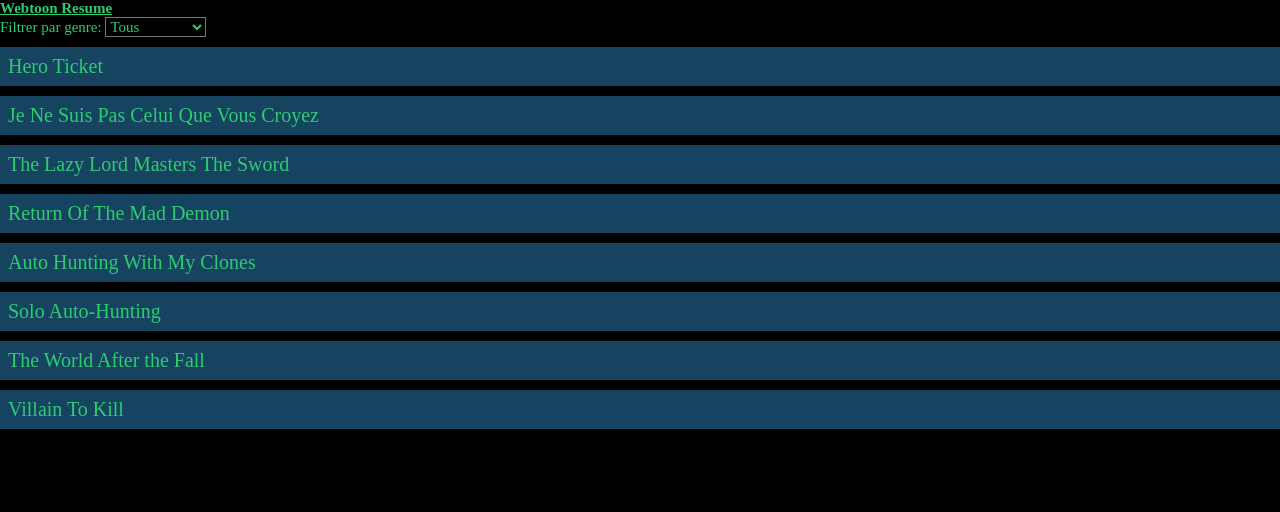
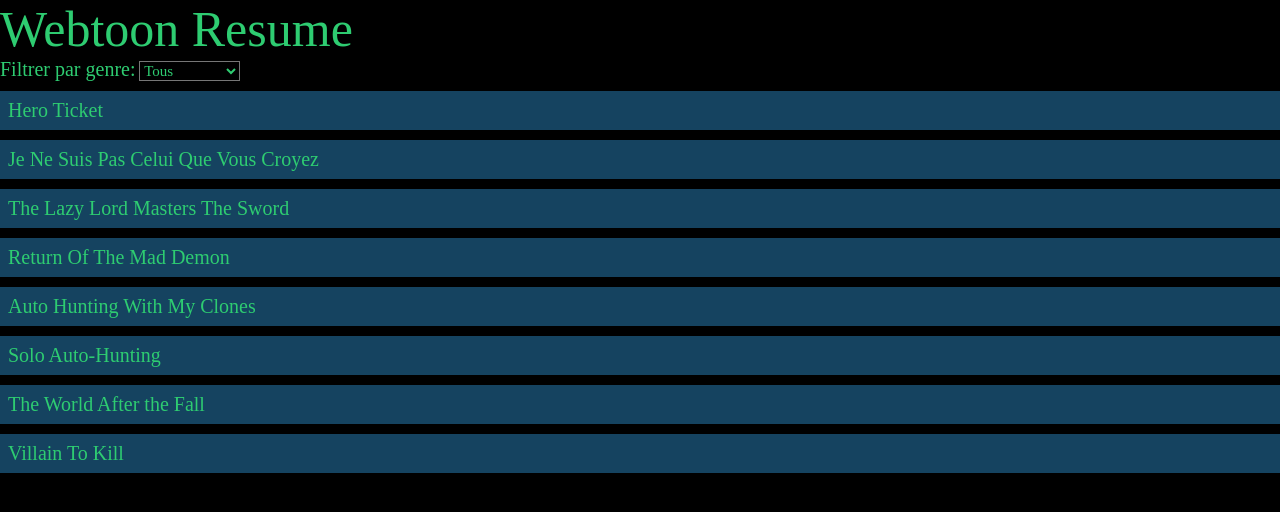
Before and after one commit to PGII33/pgii_spam, a plain HTML site: page web/Webtoon Resume/index.html in a window 1280 px wide. Drawn offline with Linux system fonts and the light colour scheme; a web font is replaced by a local one.

Commit message:
index.html :  - suprression du header

```diff
--- a/web/Webtoon Resume/index.html
+++ b/web/Webtoon Resume/index.html
@@ -7,13 +7,10 @@
     <link rel="stylesheet" href="https://fonts.googleapis.com/css?family=Rubik+Doodle+Shadow">
     <link rel="stylesheet" href="style.css">
 </head>
-<header class="header">
-    <a href="index.html"><b>Webtoon Resume</b></a>
-</header>
 <body>
-
+    <a id="title" href="index.html">Webtoon Resume</a>
     <div>
-        <label for="genreFilter">Filtrer par genre:</label>
+        <label class="filtres" for="genreFilter">Filtrer par genre:</label>
         <select id="genreFilter" onchange="filtrerParGenre()">
             <option value="tous">Tous</option>
             <option value="action">Action</option>
```
